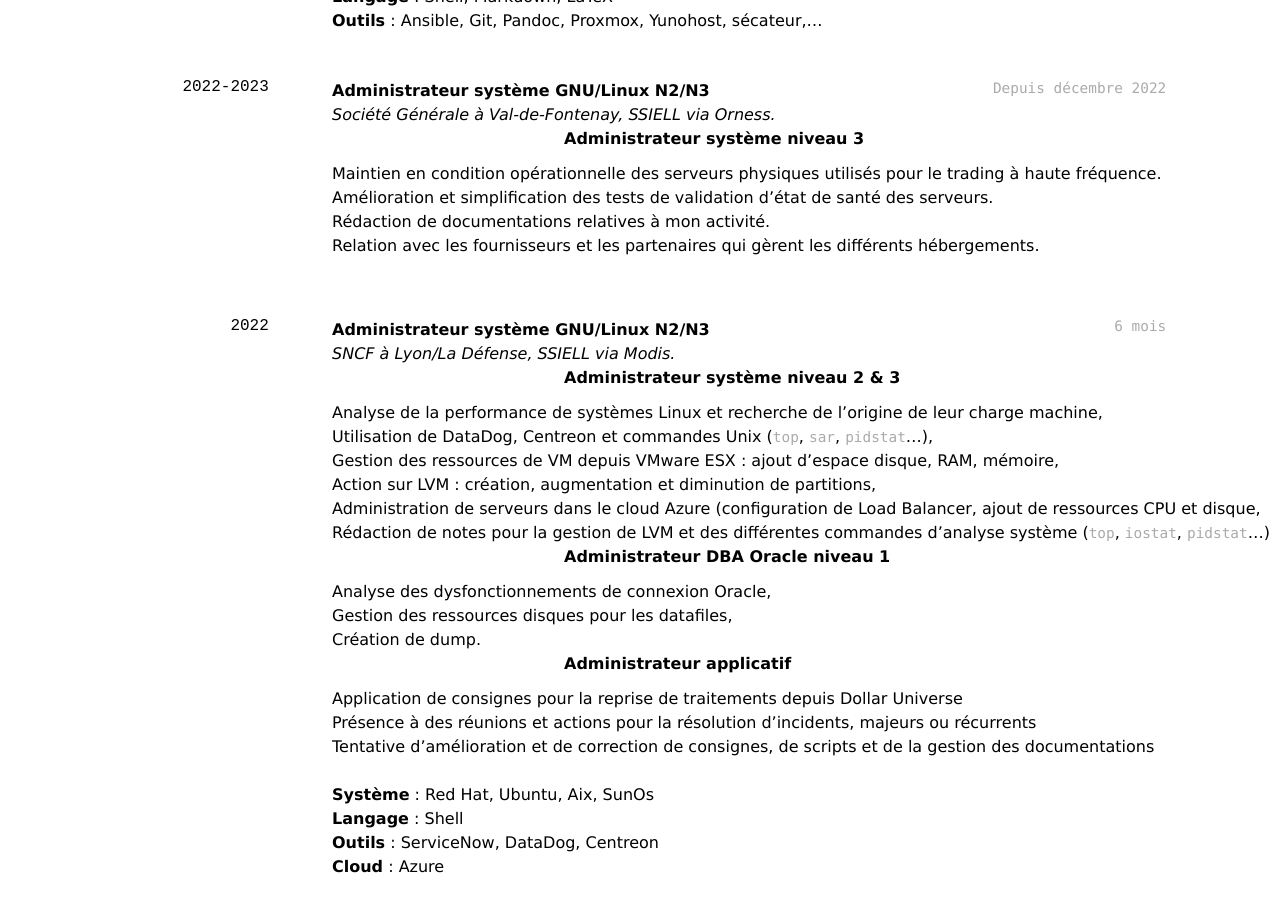
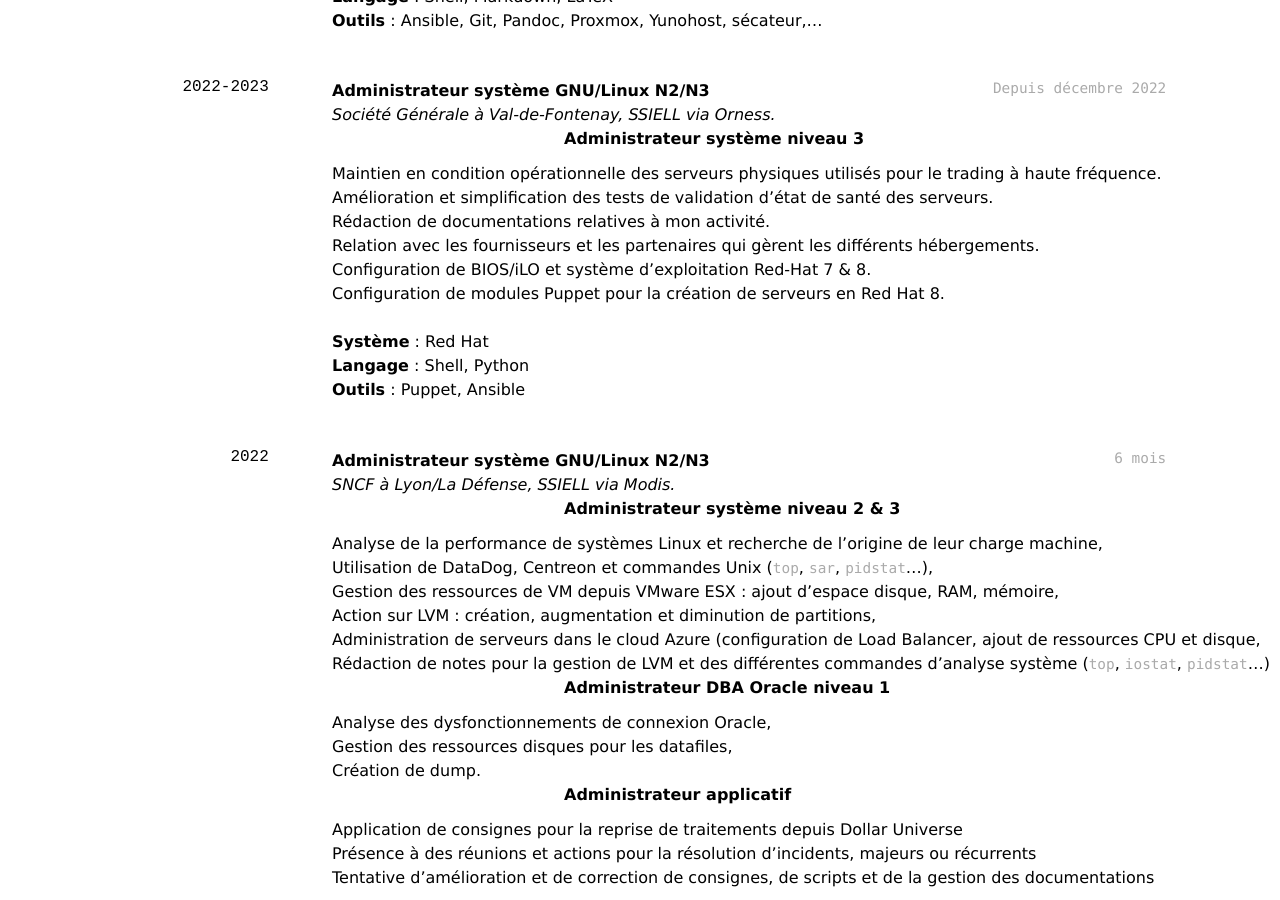
Before and after one commit to ledub72/ledub72.github.io, a Jekyll site: the page built from index.md, in a window 1280 px wide and 900 px high, scrolled down 2134 px. Built offline with Jekyll 4.4.1, drawn with Linux system fonts in a browser that asks for light colours; nearby versions of some CDN libraries; a style sheet for code colours, icons or effects is not loaded; some of the changed text lies outside the part shown.

```diff
--- a/index.md
+++ b/index.md
@@ -119,6 +119,12 @@ Expert en shell
 - Amélioration et simplification des tests de validation d'état de santé des serveurs.
 - Rédaction de documentations relatives à mon activité.
 - Relation avec les fournisseurs et les partenaires qui gèrent les différents hébergements.
+- Configuration de BIOS/iLO et système d'exploitation Red-Hat 7 & 8.
+- Configuration de modules Puppet pour la création de serveurs en Red Hat 8.
+
+**Système** : Red Hat<br>
+**Langage** : Shell, Python<br>
+**Outils** : Puppet, Ansible<br>
 
 ### 2022
 
@@ -628,3 +634,5 @@ Expert en shell
   * Adhérent d’une association de promotion des Logiciels Libres (Oisux).
 - Lecture de romans, de revues informatiques et musicales.
 - Petit gratteur de cordes de guitare.
+- Fondateur et président du club de tennis de table d'Orry-la-Ville [CO Ping](https://co-ping.fr).
+- Mise en place de l'informatique nécessaire à la gestion du club.
```
